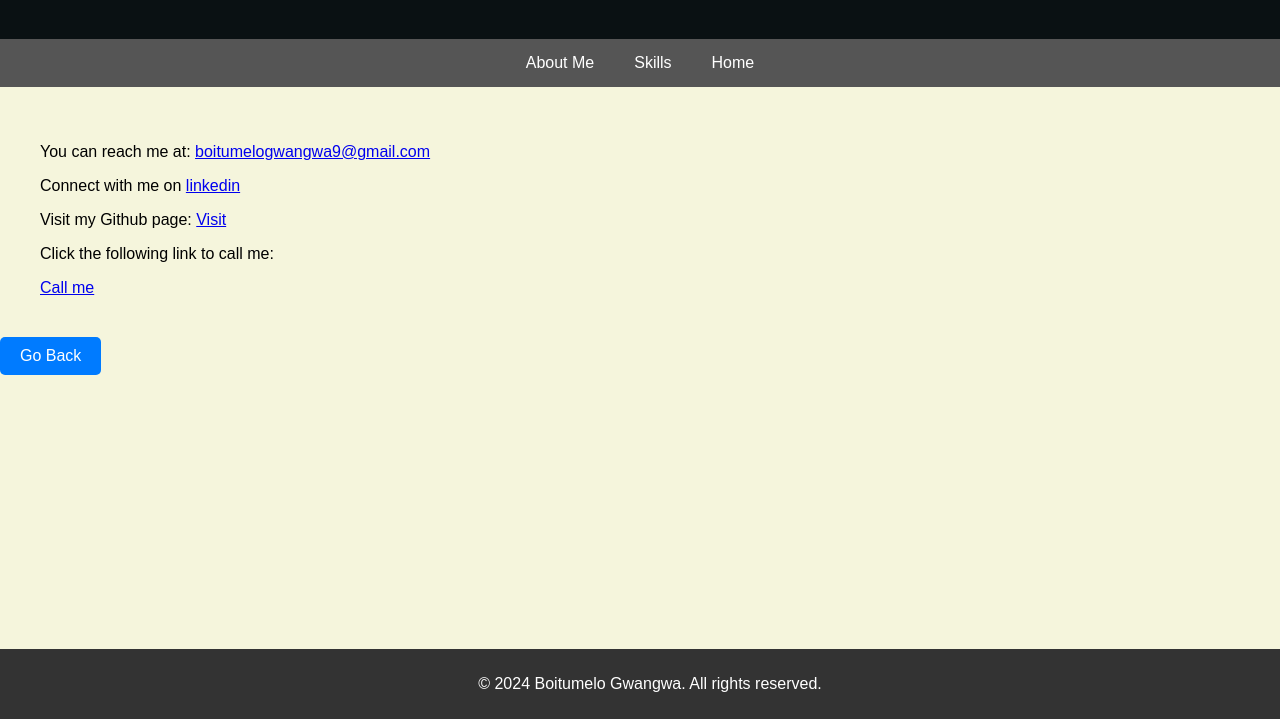
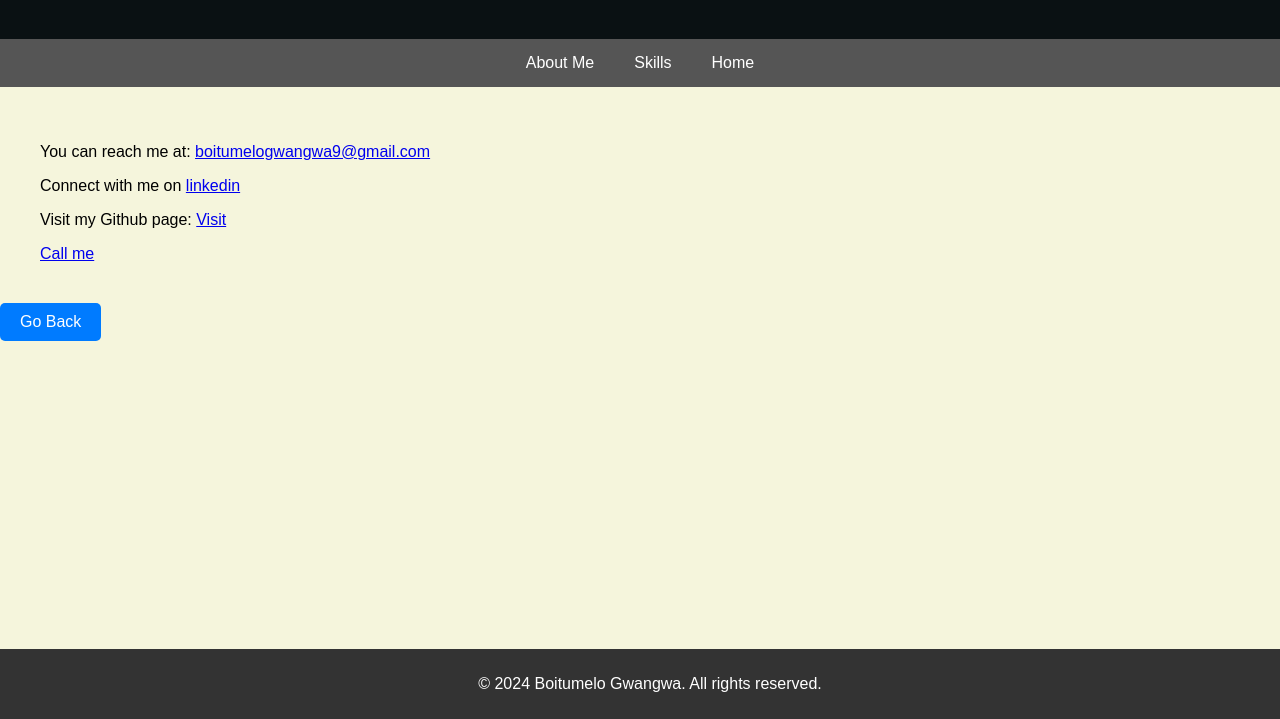
Before and after one commit to Boitumelo96/Boitumelo96.github.io, a plain HTML site: page contact.html in a window 1280 px wide. Shown: the part 81-800 px from the top of the page. Drawn offline with Linux system fonts and the light colour scheme.

Commit message:
Update contact.html

```diff
--- a/contact.html
+++ b/contact.html
@@ -24,7 +24,7 @@
         <p>You can reach me at: <a href="mailto:boitumelogwangwa9@gmail.com">boitumelogwangwa9@gmail.com</a></p>
         <p>Connect with me on <a href="https://www.linkedin.com/in/boitumelo-gwangwa-b83415186" target="_blank">linkedin</a></p>
         <p>Visit my Github page: <a href="https://github.com/Boitumelo96" target="_blank">Visit</a></p>
-        <p>Click the following link to call me:</p> <a href="tel:+27817927408">Call me</a>
+        <a href="tel:+27817927408">Call me</a>
     </section>
     <a href="index.html" class="button">Go Back</a>
     <footer>
```
